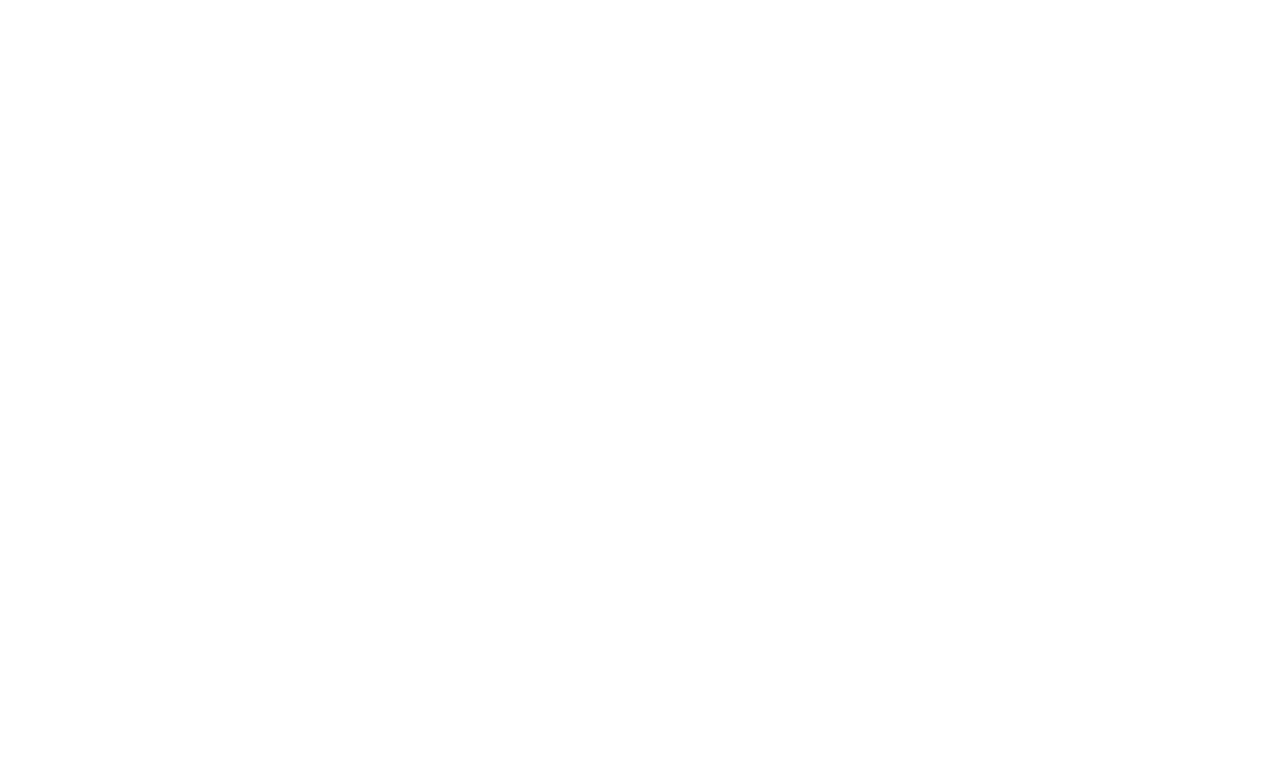
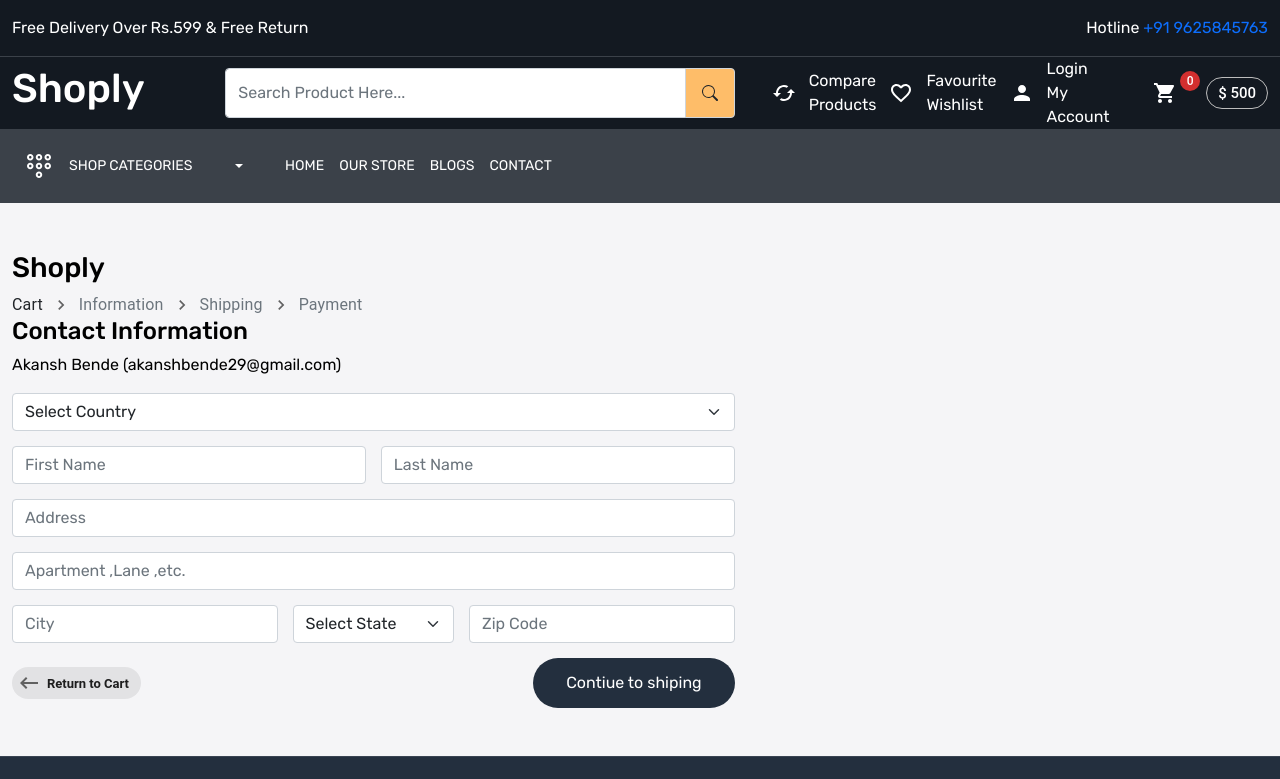
Before and after one commit to akanshbende/Shoply, a React (Vite) app: page /checkout in a window 1280 px wide. Before the commit this address had no page. Shown: the top 779 px of the page. Built offline with nearby package versions, Linux system fonts and the light colour scheme.

Commit message:
Left side Cart Page created with form.

```diff
--- a/src/App.css
+++ b/src/App.css
@@ -777,4 +777,9 @@
   color: var(--color-777777);
 }
 
+.MuiPaper-root {
+  box-shadow: 0px 5px 10px rgba(0, 0, 0, 0) !important;
+}
+/* 8.3 */
+
 /*----------- MAIN PRODUCT PAGE ENDS here----------*/
--- a/src/App.jsx
+++ b/src/App.jsx
@@ -22,6 +22,7 @@
 import RefundPolicy from "./pages/RefundPolicy";
 import PrivacyPolicy from "./pages/PrivacyPolicy";
 import SingleProduct from "./pages/SingleProduct";
+import Checkout from "./pages/Checkout";
 
 function App() {
   const [count, setCount] = useState(0);
@@ -45,6 +46,7 @@
             <Route path="signup" element={<SignUp />} />
             <Route path="forgot-password" element={<ForgotPassword />} />
             <Route path="cart" element={<Cart />} />
+            <Route path="checkout" element={<Checkout />} />
             <Route path="privacy-policy" element={<PrivacyPolicy />} />
             <Route path="refund-policy" element={<RefundPolicy />} />
             <Route path="shipping-policy" element={<ShippingPolicy />} />
--- a/src/Components/Header.jsx
+++ b/src/Components/Header.jsx
@@ -5,6 +5,7 @@
 import FavoriteBorderIcon from "@mui/icons-material/FavoriteBorder";
 import PersonIcon from "@mui/icons-material/Person";
 import ShoppingCartIcon from "@mui/icons-material/ShoppingCart";
+import { Badge, Chip } from "@mui/material";
 function Header() {
   return (
     <>
@@ -91,11 +92,26 @@
                     to="/cart"
                     className="d-flex align-items-center text-white"
                   >
-                    <ShoppingCartIcon />
-                    <div className="d-flex flex-column gap-1">
+                    <div className="d-flex flex-row gap-3 align-items-center ms-2">
+                      <Badge color="error" badgeContent={0} showZero>
+                        <ShoppingCartIcon />
+                      </Badge>
+                      <Chip
+                        variant="outlined"
+                        label="$ 500"
+                        sx={{
+                          color: "white",
+                          fontWeight: 500,
+                          fontSize: 15,
+                          cursor: "pointer",
+                        }}
+                      />
+                    </div>
+                    {/* <ShoppingCartIcon /> */}
+                    {/* <div className="d-flex flex-column gap-1">
                       <span className="badge bg-white text-dark">0</span>
                       <p className="mb-0">$ 500 </p>
-                    </div>
+                    </div> */}
                   </Link>
                 </div>
               </div>
--- a/src/Components/ProductCard.jsx
+++ b/src/Components/ProductCard.jsx
@@ -13,9 +13,9 @@
       >
         <Link to=":id" className="product-card position-relative">
           <div className="wishlist-icon position-absolute">
-            <Link>
-              <img src="../../public/images/wish.svg" alt="" />
-            </Link>
+            {/* <Link> */}
+            <img src="../../public/images/wish.svg" alt="" />
+            {/* </Link> */}
           </div>
           {/* Product image */}
           <div className="product-image">
@@ -69,11 +69,11 @@
       <div
         className={`${location.pathname == "/store" ? `gr-${grid}` : "col-3"}`}
       >
-        <Link className="product-card position-relative">
+        <Link to=":id" className="product-card position-relative">
           <div className="wishlist-icon position-absolute">
-            <Link>
-              <img src="../../public/images/wish.svg" alt="" />
-            </Link>
+            {/* <Link> */}
+            <img src="../../public/images/wish.svg" alt="" />
+            {/* </Link> */}
           </div>
           {/* Product image */}
           <div className="product-image">
@@ -127,11 +127,11 @@
       <div
         className={`${location.pathname == "/store" ? `gr-${grid}` : "col-3"}`}
       >
-        <Link className="product-card position-relative">
+        <Link to=":id" className="product-card position-relative">
           <div className="wishlist-icon position-absolute">
-            <Link>
-              <img src="../../public/images/wish.svg" alt="" />
-            </Link>
+            {/* <Link> */}
+            <img src="../../public/images/wish.svg" alt="" />
+            {/* </Link> */}
           </div>
           {/* Product image */}
           <div className="product-image">
--- a/src/pages/Cart.jsx
+++ b/src/pages/Cart.jsx
@@ -1,7 +1,18 @@
 import React from "react";
+import Meta from "../Components/Meta";
+import BreadCrumb from "../Components/BreadCrumb";
+import Checkout from "./Checkout";
 
 function Cart() {
-  return <div>Cart</div>;
+  return (
+    <>
+      {/* Tab heading */}
+      <Meta title={"Checkout"} />
+      {/* Home / Checkouts*/}
+      <BreadCrumb title="Checkout" />
+      <Checkout />
+    </>
+  );
 }
 
 export default Cart;
--- /dev/null
+++ b/src/pages/Checkout.jsx
@@ -0,0 +1,162 @@
+import { Breadcrumbs, Chip, Stack, Typography } from "@mui/material";
+import React from "react";
+import { Link } from "react-router-dom";
+import BreadCrumb from "../Components/BreadCrumb";
+import Meta from "../Components/Meta";
+
+import ArrowBackIosIcon from "@mui/icons-material/ArrowBackIos";
+import KeyboardBackspaceIcon from "@mui/icons-material/KeyboardBackspace";
+import NavigateNextIcon from "@mui/icons-material/NavigateNext";
+import { useState } from "react";
+
+function Checkout() {
+  function handleClick(event) {
+    event.preventDefault();
+    console.info("You clicked a breadcrumb.");
+  }
+  const breadcrumbs = [
+    <Link
+      key="1"
+      color="inherit"
+      href="/cart"
+      className="text-dark"
+      onClick={handleClick}
+    >
+      Cart
+    </Link>,
+    <Link
+      key="2"
+      color="inherit"
+      href=""
+      className="breadcrumb-item active"
+      onClick={handleClick}
+    >
+      Information
+    </Link>,
+    <Link
+      key="3"
+      color="inherit"
+      href=""
+      className="breadcrumb-item active"
+      onClick={handleClick}
+    >
+      Shipping
+    </Link>,
+    <Link className="breadcrumb-item active" to="" key="4" color="text.primary">
+      Payment
+    </Link>,
+  ];
+  return (
+    <>
+      <div className="checkout-wrapper py-5 home-wrapper-2">
+        <div className="container-xxl">
+          <div className="row">
+            <div className="col-7">
+              <div className="checkout-left-data">
+                <h3 className="website-name">Shoply</h3>
+                <Stack spacing={2}>
+                  <Breadcrumbs
+                    separator={<NavigateNextIcon fontSize="small" />}
+                    aria-label="breadcrumb"
+                  >
+                    {breadcrumbs}
+                  </Breadcrumbs>
+                </Stack>
+                <h4 className="title">Contact Information</h4>
+                <p className="user-details">
+                  Akansh Bende (akanshbende29@gmail.com)
+                </p>
+                <form
+                  action=""
+                  className="d-flex flex-wrap  gap-15 justify-content-between"
+                >
+                  <div className="w-100">
+                    <select name="" id="" className="form-control form-select">
+                      <option value="" selected disabled>
+                        Select Country
+                      </option>
+                    </select>
+                  </div>
+                  <div className="flex-grow-1">
+                    <input
+                      type="text"
+                      placeholder="First Name"
+                      className="form-control"
+                    />
+                  </div>
+                  <div className="flex-grow-1">
+                    <input
+                      type="text"
+                      placeholder="Last Name"
+                      className="form-control"
+                    />
+                  </div>
+                  <div className="w-100">
+                    <input
+                      type="text"
+                      placeholder="Address"
+                      className="form-control"
+                    />
+                  </div>
+                  <div className="w-100">
+                    <input
+                      type="text"
+                      placeholder="Apartment ,Lane ,etc."
+                      className="form-control"
+                    />
+                  </div>
+                  <div className="flex-grow-1">
+                    <input
+                      type="text"
+                      placeholder="City"
+                      className="form-control"
+                    />
+                  </div>
+                  <div className="flex-grow-1">
+                    <select
+                      name=""
+                      id=""
+                      placeholder="First Name"
+                      className="form-control form-select"
+                    >
+                      <option value="" selected disabled>
+                        Select State
+                      </option>
+                    </select>
+                  </div>
+                  <div className="flex-grow-1">
+                    <input
+                      type="text"
+                      placeholder="Zip Code"
+                      className="form-control"
+                    />
+                  </div>
+                  <div className="w-100">
+                    <div className="d-flex align-items-center justify-content-between">
+                      <Link to="/cart">
+                        <Chip
+                          icon={<KeyboardBackspaceIcon sx={{ left: 100 }} />}
+                          label="Return to Cart"
+                          sx={{
+                            fontWeight: 700,
+                            cursor: "pointer",
+                          }}
+                        />
+                      </Link>
+                      <Link to="/cart" className="button ">
+                        Contiue to shiping
+                      </Link>
+                    </div>
+                  </div>
+                </form>
+              </div>
+            </div>
+            <div className="col-5"></div>
+          </div>
+        </div>
+      </div>
+    </>
+  );
+}
+
+export default Checkout;
--- a/src/pages/SingleProduct.jsx
+++ b/src/pages/SingleProduct.jsx
@@ -23,6 +23,7 @@
   const [orderedProduct, setOrderedProduct] = useState(true);
   // const [hide, setHide] = useState(true);
   const [show, setShow] = useState(false);
+  const [added, setAdded] = useState(false);
   const copyToClipboard = (text) => {
     console.log("text", text);
     var textField = document.createElement("textarea");
@@ -39,15 +40,30 @@
       setShow(false);
     }, 2000);
   };
+
+  const showAdded = () => {
+    setAdded(true);
+    console.log("added shown");
+    setTimeout(() => {
+      setAdded(false);
+      console.log("added hidded");
+    }, 2000);
+  };
   return (
     <>
       {/* Tab heading */}
       <Meta title={"Product Name"} />
       {/* Home / Sign Up*/}
       <BreadCrumb title="Product Name" />
+
       {show && (
-        <AlertBar text={"Copied!!"} work={"Link copied to Clipboard..."} />
+        <AlertBar text={"Copied!!"} work={" Link copied to Clipboard..."} />
       )}
+
+      {added && (
+        <AlertBar text={"Added!!"} work={" Product Added to Cart..."} />
+      )}
+
       <div className="main-product-wrapper py-5 home-wrapper-2">
         <div className="container-xxl">
           <div className="row">
@@ -192,9 +208,14 @@
                         InputProps={{ inputProps: { min: 0, max: 10 } }}
                       />
                     </div>
-
+                    {/* buy item and addd to cart button */}
                     <div className="d-flex gap-30 align-items-center ms-5">
-                      <button className="button border-0">Add to Cart</button>
+                      <button
+                        onClick={(e) => showAdded()}
+                        className="button border-0"
+                      >
+                        Add to Cart
+                      </button>
                       <Link to="" className="button signup">
                         Buy Item Now
                       </Link>
@@ -202,7 +223,7 @@
                   </div>
                   <div className="d-flex align-items-center gap-15">
                     <div className="">
-                      <Link to="">
+                      <Link>
                         <AiOutlineHeart /> Add to Compare
                       </Link>
                     </div>
```
